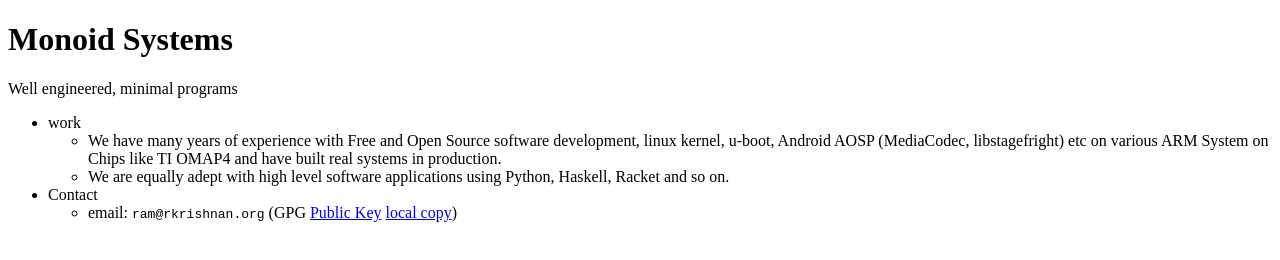
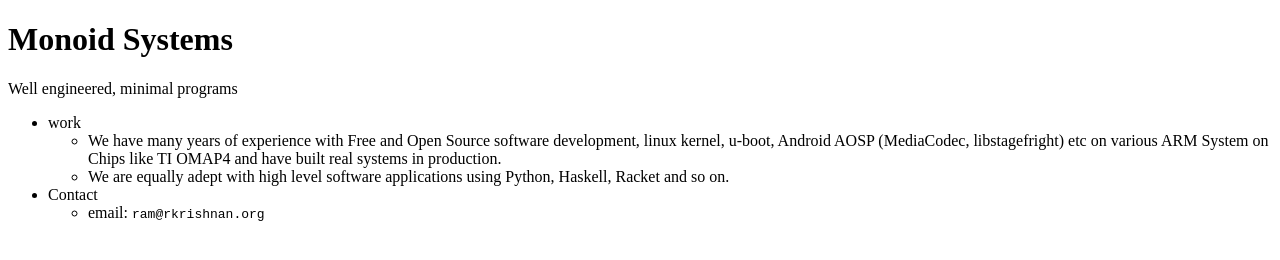
Before and after one commit to monoid-inc/monoid-inc.github.io, a plain HTML site: page index.html in a window 1280 px wide. Drawn offline with Linux system fonts and the light colour scheme.

Commit message:
remove gpg info

```diff
--- a/index.html
+++ b/index.html
@@ -20,7 +20,7 @@
 </ul></li>
 <li>Contact
 <ul>
-  <li>email: <code>ram@rkrishnan.org</code> (GPG <a href="http://pgp.mit.edu:11371/pks/lookup?op=get&amp;search=0xCF64CD61EB46CA9A">Public Key</a> <a href="./pubkey.txt">local copy</a>)</li>
+  <li>email: <code>ram@rkrishnan.org</code></li>
 </ul></li>
 </div>
       </body>
```
